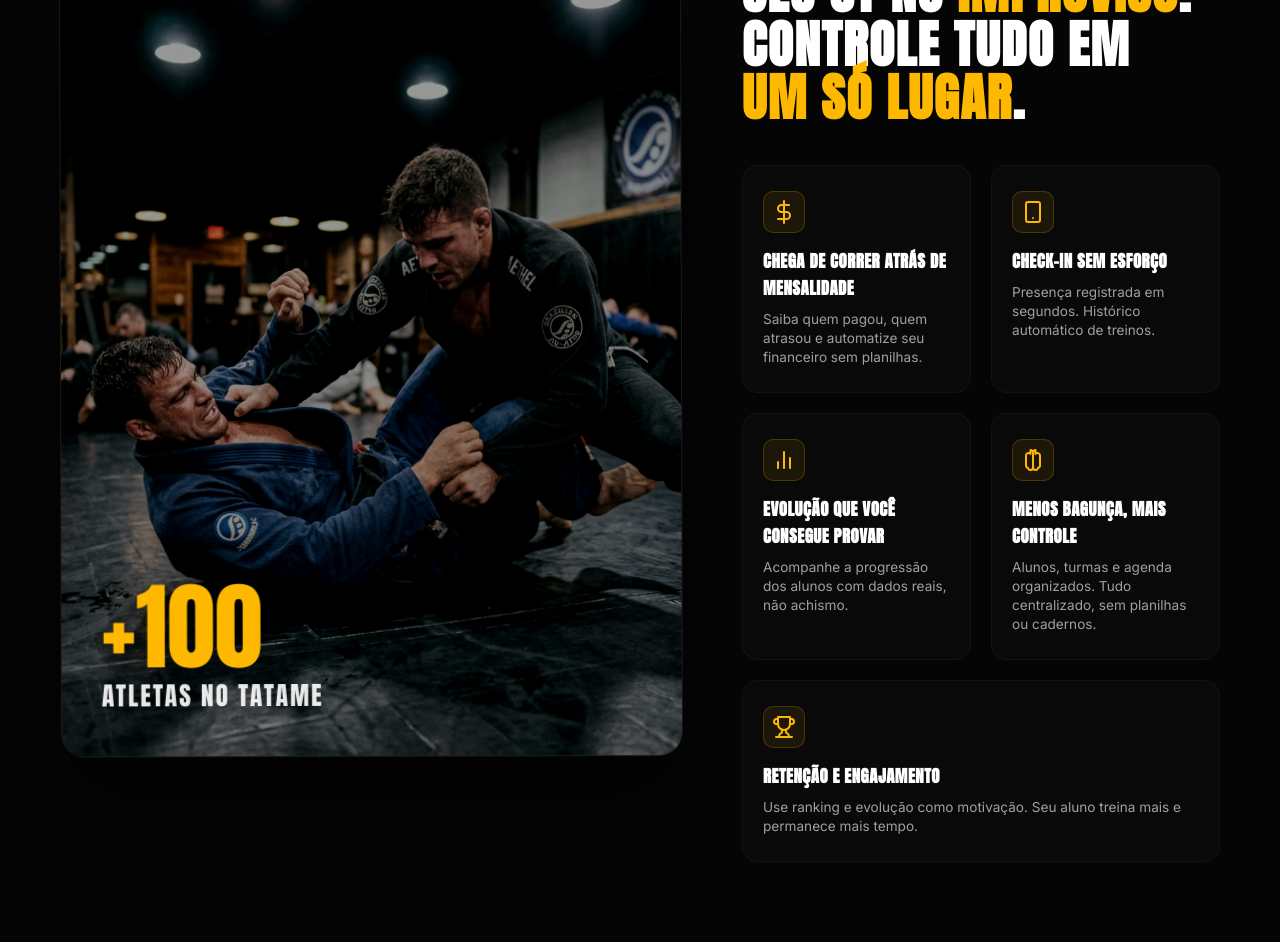
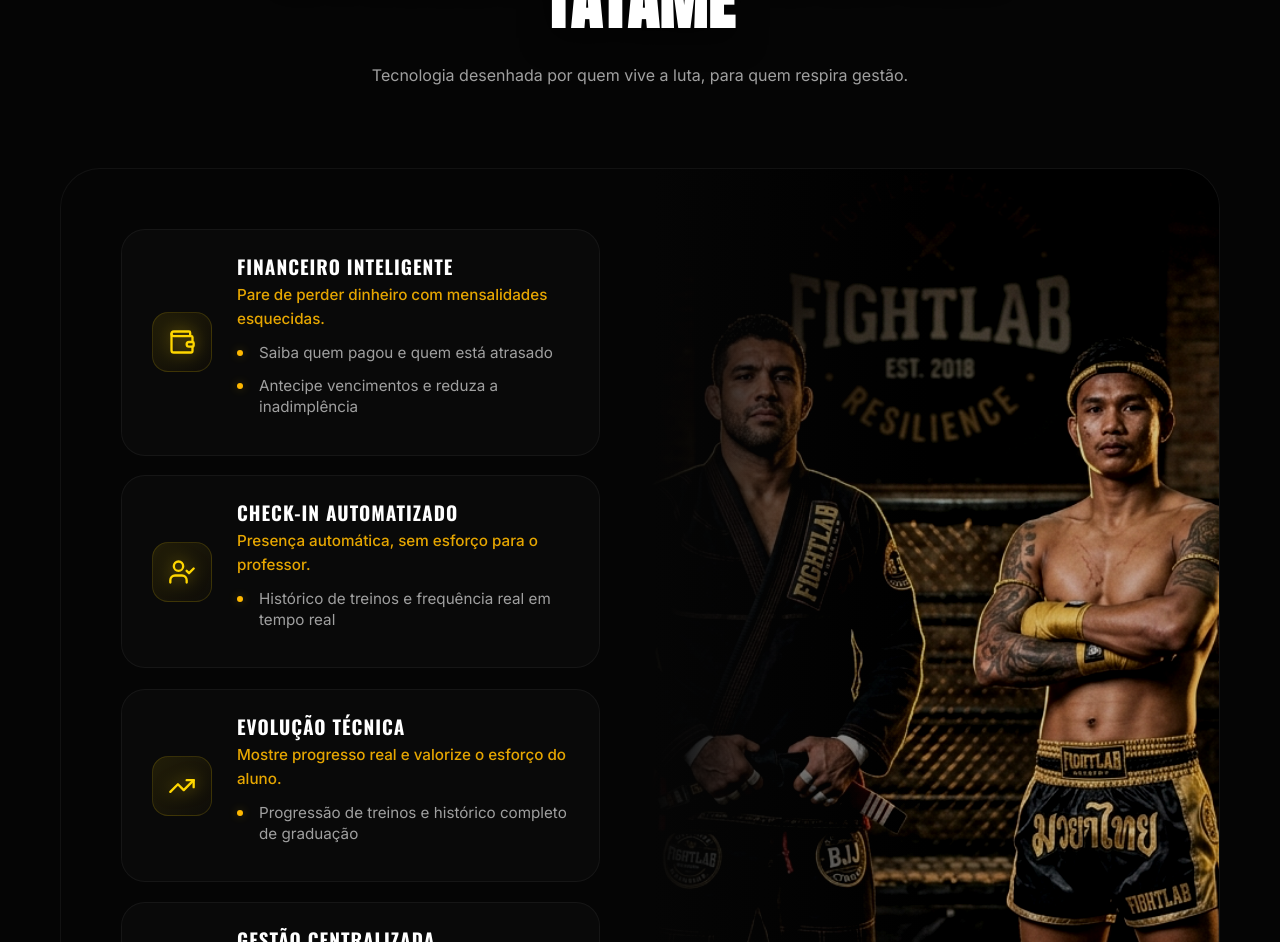
Before and after one commit to xjorgeyasuox/Site-Fight-Lab, a website with bundled scripts: page index.html in a window 1280 px wide. Shown: the part 1185-2127 px from the top of the page. Built offline with nearby package versions, Linux system fonts and the light colour scheme.

Commit message:
feat: refatoração da seção de funcionalidades com layout split e estética premium

```diff
--- a/index.html
+++ b/index.html
@@ -31,6 +31,8 @@
     <link
         href="https://fonts.googleapis.com/css2?family=Anton&family=Oswald:wght@500;600;700&family=Inter:wght@400;500;600&display=swap"
         rel="stylesheet">
+    <!-- Lucide Icons -->
+    <script src="https://unpkg.com/lucide@latest"></script>
 </head>
 
 <body>
@@ -112,65 +114,97 @@
 
     <!-- Diferenciais -->
     <section id="beneficios" class="features section-padding">
-        <div class="container features-container">
-            <!-- Coluna Esquerda: Card de Imagem -->
-            <div class="feature-image-column" data-reveal="fade-right">
-                <div class="feature-main-card">
-                    <img src="assets/luta.png" alt="Luta FightLab" class="feature-card-img">
-                    <div class="feature-overlay-text">
-                        <div class="counter-value">+100</div>
-                        <div class="counter-desc">ATLETAS NO TATAME</div>
+        <div class="container">
+            <div class="features-header" data-reveal="fade-up">
+                <span class="mini-badge">FUNCIONALIDADES ELITE</span>
+                <h2 class="section-title">O PODER DO <span class="text-yellow">FIGHTLAB</span> NO SEU TATAME</h2>
+                <p>Tecnologia desenhada por quem vive a luta, para quem respira gestão.</p>
+            </div>
+
+            <div class="features-split-v2">
+                <div class="features-list-v2">
+                    <!-- BLOCO 1 – FINANCEIRO -->
+                    <div class="feature-card-v2" data-reveal="fade-right" data-delay="100">
+                        <div class="card-icon-v2">
+                            <i data-lucide="wallet" class="golden-icon"></i>
+                        </div>
+                        <div class="card-content-v2">
+                            <h3 class="card-headline-v2">Financeiro Inteligente</h3>
+                            <p class="card-subheadline-v2">Pare de perder dinheiro com mensalidades esquecidas.</p>
+                            <ul class="card-bullets-v2">
+                                <li>Saiba quem pagou e quem está atrasado</li>
+                                <li>Antecipe vencimentos e reduza a inadimplência</li>
+                            </ul>
+                        </div>
+                    </div>
+
+                    <!-- BLOCO 2 – CHECK-IN -->
+                    <div class="feature-card-v2" data-reveal="fade-right" data-delay="200">
+                        <div class="card-icon-v2">
+                            <i data-lucide="user-check" class="golden-icon"></i>
+                        </div>
+                        <div class="card-content-v2">
+                            <h3 class="card-headline-v2">Check-in Automatizado</h3>
+                            <p class="card-subheadline-v2">Presença automática, sem esforço para o professor.</p>
+                            <ul class="card-bullets-v2">
+                                <li>Histórico de treinos e frequência real em tempo real</li>
+                            </ul>
+                        </div>
+                    </div>
+
+                    <!-- BLOCO 3 – EVOLUÇÃO -->
+                    <div class="feature-card-v2" data-reveal="fade-right" data-delay="300">
+                        <div class="card-icon-v2">
+                            <i data-lucide="trending-up" class="golden-icon"></i>
+                        </div>
+                        <div class="card-content-v2">
+                            <h3 class="card-headline-v2">Evolução Técnica</h3>
+                            <p class="card-subheadline-v2">Mostre progresso real e valorize o esforço do aluno.</p>
+                            <ul class="card-bullets-v2">
+                                <li>Progressão de treinos e histórico completo de graduação</li>
+                            </ul>
+                        </div>
+                    </div>
+
+                    <!-- BLOCO 4 – GESTÃO -->
+                    <div class="feature-card-v2" data-reveal="fade-right" data-delay="400">
+                        <div class="card-icon-v2">
+                            <i data-lucide="layout-dashboard" class="golden-icon"></i>
+                        </div>
+                        <div class="card-content-v2">
+                            <h3 class="card-headline-v2">Gestão Centralizada</h3>
+                            <p class="card-subheadline-v2">Tudo o que você precisa em um único sistema.</p>
+                            <ul class="card-bullets-v2">
+                                <li>Controle de alunos, turmas, agenda e histórico</li>
+                            </ul>
+                        </div>
+                    </div>
+
+                    <!-- BLOCO 5 – ENGAJAMENTO -->
+                    <div class="feature-card-v2" data-reveal="fade-right" data-delay="500">
+                        <div class="card-icon-v2">
+                            <i data-lucide="award" class="golden-icon"></i>
+                        </div>
+                        <div class="card-content-v2">
+                            <h3 class="card-headline-v2">Engajamento e Retenção</h3>
+                            <p class="card-subheadline-v2">Motive seus alunos a treinarem mais e melhor.</p>
+                            <ul class="card-bullets-v2">
+                                <li>Ranking por desempenho e sistema de evolução por conquistas</li>
+                            </ul>
+                        </div>
                     </div>
                 </div>
-            </div>
 
-            <!-- Coluna Direita: Texto e Grade -->
-            <div class="features-content-column">
-                <div class="features-header-mini" data-reveal="fade-up">
-                    <span class="mini-badge">DIFERENCIAIS</span>
-                    <h2 class="mini-section-title">Pare de gerenciar seu CT no <span class="text-yellow">improviso</span>.<br>Controle tudo em <span class="text-yellow">um só lugar</span>.</h2>
-                </div>
-
-                <div class="features-grid-2x2">
-                    <!-- Benefício 1 -->
-                    <div class="feature-item-small" data-reveal="fade-up" data-delay="100">
-                        <div class="item-icon">
-                            <svg width="24" height="24" viewBox="0 0 24 24" fill="none" stroke="currentColor" stroke-width="2" stroke-linecap="round" stroke-linejoin="round"><line x1="12" y1="1" x2="12" y2="23"></line><path d="M17 5H9.5a3.5 3.5 0 0 0 0 7h5a3.5 3.5 0 0 1 0 7H6"></path></svg>
+                <div class="features-image-v2" data-reveal="fade-left">
+                    <div class="mockup-container">
+                        <img src="assets/fighters_vertical.png" alt="FightLab Atletas" class="app-mockup-v2 main-feature-img">
+                        <div class="athlete-badge">
+                            <div class="badge-info">
+                                <span class="badge-number">+100</span>
+                                <span class="badge-text">ATLETAS</span>
+                            </div>
                         </div>
-                        <h3>Chega de correr atrás de mensalidade</h3>
-                        <p>Saiba quem pagou, quem atrasou e automatize seu financeiro sem planilhas.</p>
-                    </div>
-                    <!-- Benefício 2 -->
-                    <div class="feature-item-small" data-reveal="fade-up" data-delay="200">
-                        <div class="item-icon">
-                            <svg width="24" height="24" viewBox="0 0 24 24" fill="none" stroke="currentColor" stroke-width="2" stroke-linecap="round" stroke-linejoin="round"><rect x="5" y="2" width="14" height="20" rx="2" ry="2"></rect><line x1="12" y1="18" x2="12.01" y2="18"></line></svg>
-                        </div>
-                        <h3>Check-in sem esforço</h3>
-                        <p>Presença registrada em segundos. Histórico automático de treinos.</p>
-                    </div>
-                    <!-- Benefício 3 -->
-                    <div class="feature-item-small" data-reveal="fade-up" data-delay="300">
-                        <div class="item-icon">
-                            <svg width="24" height="24" viewBox="0 0 24 24" fill="none" stroke="currentColor" stroke-width="2" stroke-linecap="round" stroke-linejoin="round"><line x1="18" y1="20" x2="18" y2="10"></line><line x1="12" y1="20" x2="12" y2="4"></line><line x1="6" y1="20" x2="6" y2="14"></line></svg>
-                        </div>
-                        <h3>Evolução que você consegue provar</h3>
-                        <p>Acompanhe a progressão dos alunos com dados reais, não achismo.</p>
-                    </div>
-                    <!-- Benefício 4 -->
-                    <div class="feature-item-small" data-reveal="fade-up" data-delay="400">
-                        <div class="item-icon">
-                            <svg width="24" height="24" viewBox="0 0 24 24" fill="none" stroke="currentColor" stroke-width="2" stroke-linecap="round" stroke-linejoin="round"><path d="M9.5 2A2.5 2.5 0 0 1 12 4.5v15a2.5 2.5 0 0 1-4.96.44 2.5 2.5 0 0 1-2.04-2.44V7.5a2.5 2.5 0 0 1 4.5-1.5z"></path><path d="M14.5 2A2.5 2.5 0 0 0 12 4.5v15a2.5 2.5 0 0 0 4.96.44 2.5 2.5 0 0 0 2.04-2.44V7.5a2.5 2.5 0 0 0-4.5-1.5z"></path></svg>
-                        </div>
-                        <h3>Menos bagunça, mais controle</h3>
-                        <p>Alunos, turmas e agenda organizados. Tudo centralizado, sem planilhas ou cadernos.</p>
-                    </div>
-                    <!-- Benefício 5 -->
-                    <div class="feature-item-small" data-reveal="fade-up" data-delay="500">
-                        <div class="item-icon">
-                            <svg width="24" height="24" viewBox="0 0 24 24" fill="none" stroke="currentColor" stroke-width="2" stroke-linecap="round" stroke-linejoin="round"><path d="M6 9H4.5a2.5 2.5 0 0 1 0-5H6"></path><path d="M18 9h1.5a2.5 2.5 0 0 0 0-5H18"></path><path d="M4 22h16"></path><path d="M10 14.66V17c0 .55-.47.98-.97 1.21C7.85 18.75 7 20.24 7 22"></path><path d="M14 14.66V17c0 .55.47.98.97 1.21C16.15 18.75 17 20.24 17 22"></path><path d="M18 2H6v7a6 6 0 0 0 12 0V2Z"></path></svg>
-                        </div>
-                        <h3>Retenção e engajamento</h3>
-                        <p>Use ranking e evolução como motivação. Seu aluno treina mais e permanece mais tempo.</p>
+                        <div class="mockup-glow"></div>
                     </div>
                 </div>
             </div>
--- a/script.js
+++ b/script.js
@@ -147,3 +147,31 @@
         }
     });
 });
+
+// --- 4. INTERACTIVE CARDS (Spotlight Effect) ---
+const initSpotlight = () => {
+    const cards = document.querySelectorAll('.feature-card-v2');
+    cards.forEach(card => {
+        card.addEventListener('mousemove', e => {
+            const rect = card.getBoundingClientRect();
+            const x = e.clientX - rect.left;
+            const y = e.clientY - rect.top;
+            card.style.setProperty('--mouse-x', `${x}px`);
+            card.style.setProperty('--mouse-y', `${y}px`);
+        });
+    });
+};
+
+document.addEventListener('DOMContentLoaded', () => {
+    initSpotlight();
+    if (typeof lucide !== 'undefined') {
+        lucide.createIcons();
+    }
+});
+
+if (document.readyState !== 'loading') {
+    initSpotlight();
+    if (typeof lucide !== 'undefined') {
+        lucide.createIcons();
+    }
+}
--- a/styles.css
+++ b/styles.css
@@ -644,7 +644,6 @@
     margin-right: auto;
 }
 
-/* --- Features Section (New Reference Layout) --- */
 .features {
     background: #050505;
     padding: 120px 0;
@@ -652,204 +651,265 @@
     overflow: hidden;
 }
 
-.features-container {
+/* --- Features Section (New Reference Layout) --- */
+.features-header {
+    text-align: center;
+    margin-bottom: 80px;
+    max-width: 800px;
+    margin-left: auto;
+    margin-right: auto;
+}
+
+.features-split-v2 {
     display: grid;
-    grid-template-columns: 1.3fr 1fr;
-    gap: 60px;
-    align-items: center;
-}
-
-/* Coluna Esquerda: Card de Imagem */
-.feature-image-column {
-    position: relative;
-    perspective: 1000px;
-}
-
-.feature-main-card {
-    position: relative;
+    grid-template-columns: 1fr 1fr;
+    gap: 0;
+    align-items: stretch;
+    background: var(--bg-dark);
+    border-radius: 40px;
+    overflow: hidden;
+    border: 1px solid rgba(255, 255, 255, 0.05);
+}
+
+.features-list-v2 {
+    display: flex;
+    flex-direction: column;
+    gap: 20px;
+    padding: 60px;
+    padding-right: 40px;
+}
+
+.feature-card-v2 {
+    background: rgba(255, 255, 255, 0.02);
+    border: 1px solid rgba(255, 255, 255, 0.05);
+    padding: 25px 30px;
     border-radius: 24px;
+    transition: all 0.4s cubic-bezier(0.165, 0.84, 0.44, 1);
+    position: relative;
     overflow: hidden;
-    aspect-ratio: 4/5;
-    box-shadow: 0 40px 100px rgba(0,0,0,0.9);
-    border: 1px solid rgba(255, 255, 255, 0.08);
-    transform-style: preserve-3d;
-    animation: floatImage 6s ease-in-out infinite;
-}
-
-@keyframes floatImage {
-    0%, 100% { transform: translateY(0) rotate(0deg); }
-    50% { transform: translateY(-15px) rotate(-1deg); }
-}
-
-.feature-card-img {
+    display: flex;
+    align-items: center;
+    gap: 25px;
     width: 100%;
-    height: 100%;
-    object-fit: cover;
-    filter: brightness(0.6) contrast(1.1);
-    transition: transform 1.2s var(--ease-out-expo);
-}
-
-.feature-main-card:hover .feature-card-img {
-    transform: scale(1.1);
-}
-
-.feature-overlay-text {
-    position: absolute;
-    bottom: 40px;
-    left: 40px;
-    z-index: 2;
-    transform: translateZ(50px); /* Efeito de profundidade */
-}
-
-.counter-value {
-    font-family: 'Anton', sans-serif;
-    font-size: clamp(3rem, 8vw, 6rem);
-    color: var(--primary-yellow);
-    line-height: 0.9;
-    margin-bottom: 5px;
-    text-shadow: 0 10px 30px rgba(0,0,0,0.8);
-}
-
-.counter-desc {
-    font-family: 'Anton', sans-serif;
-    font-size: clamp(1rem, 2vw, 1.8rem);
-    color: #fff;
-    letter-spacing: 2px;
-    text-transform: uppercase;
-    opacity: 0.9;
-}
-
-/* Coluna Direita: Conteúdo */
-.features-header-mini {
-    margin-bottom: 40px;
-}
-
-.mini-badge {
-    color: var(--primary-yellow);
-    font-size: 0.75rem;
-    font-weight: 800;
-    letter-spacing: 3px;
-    margin-bottom: 12px;
-    display: block;
-    opacity: 0.8;
-}
-
-.mini-section-title {
-    font-family: 'Anton', sans-serif;
-    font-size: clamp(1.8rem, 4vw, 3.2rem);
-    line-height: 1.05;
-    letter-spacing: 0.03em;
-    color: #fff;
-    max-width: 450px;
-}
-
-.features-grid-2x2 {
-    display: grid;
-    grid-template-columns: repeat(2, 1fr);
-    gap: 20px;
-}
-
-/* Se houver um número ímpar de itens, o último ocupa as duas colunas */
-.feature-item-small:last-child:nth-child(odd) {
-    grid-column: span 2;
-}
-
-.feature-item-small {
-    background: rgba(255, 255, 255, 0.02);
-    padding: 25px 20px;
-    border-radius: 16px;
-    border: 1px solid rgba(255, 255, 255, 0.04);
-    transition: all 0.5s var(--ease-out-expo);
-    position: relative;
-    overflow: hidden;
-}
-
-.feature-item-small::before {
+}
+
+.feature-card-v2:hover {
+    transform: translateX(10px);
+    background: rgba(255, 255, 255, 0.05);
+    border-color: var(--primary-yellow);
+    box-shadow: 20px 20px 40px rgba(0,0,0,0.4);
+}
+
+.feature-card-v2::before {
     content: '';
     position: absolute;
     top: 0;
     left: 0;
     width: 100%;
     height: 100%;
-    background: linear-gradient(135deg, rgba(255, 184, 0, 0.1), transparent);
+    background: radial-gradient(1000px circle at var(--mouse-x) var(--mouse-y), rgba(255, 184, 0, 0.04), transparent 50%);
+    z-index: 0;
     opacity: 0;
-    transition: opacity 0.5s ease;
-}
-
-.feature-item-small:hover {
-    background: rgba(255, 255, 255, 0.05);
-    border-color: rgba(255, 184, 0, 0.4);
-    transform: translateY(-5px) scale(1.02);
-    box-shadow: 0 15px 30px rgba(0,0,0,0.3);
-}
-
-.feature-item-small:hover::before {
+    transition: opacity 0.8s ease;
+    pointer-events: none;
+}
+
+.feature-card-v2:hover::before {
     opacity: 1;
 }
 
-.item-icon {
-    color: var(--primary-yellow);
-    margin-bottom: 15px;
-    background: rgba(255, 184, 0, 0.08);
-    width: 42px;
-    height: 42px;
+.card-icon-v2, .card-content-v2 {
+    position: relative;
+    z-index: 1;
+}
+
+.card-icon-v2 {
+    flex-shrink: 0;
+    width: 60px;
+    height: 60px;
+    background: linear-gradient(135deg, rgba(255, 215, 0, 0.1) 0%, rgba(184, 134, 11, 0.03) 100%);
     display: flex;
     align-items: center;
     justify-content: center;
-    border-radius: 10px;
-    border: 1px solid rgba(255, 184, 0, 0.2);
-    transition: transform 0.5s var(--ease-out-expo);
-}
-
-.feature-item-small:hover .item-icon {
-    transform: rotateY(180deg);
-}
-
-.feature-item-small h3 {
-    font-family: 'Anton', sans-serif;
-    font-size: 1.05rem;
-    color: #fff;
-    margin-bottom: 8px;
-    letter-spacing: 0.5px;
-    position: relative;
-    z-index: 2;
-}
-
-.feature-item-small p {
-    font-size: 0.85rem;
+    border-radius: 16px;
+    border: 1px solid rgba(255, 215, 0, 0.15);
+}
+
+.golden-icon {
+    width: 28px;
+    height: 28px;
+    color: #FFD700;
+    filter: drop-shadow(0 0 8px rgba(255, 215, 0, 0.5));
+}
+
+.card-headline-v2 {
+    font-family: var(--font-heading);
+    font-size: 1.2rem;
+    line-height: 1.2;
+    margin-bottom: 5px;
+    color: var(--text-main);
+    text-transform: uppercase;
+    letter-spacing: 1px;
+}
+
+.card-subheadline-v2 {
+    font-size: 0.95rem;
+    color: rgba(255, 184, 0, 0.9);
+    margin-bottom: 10px;
+    font-weight: 500;
+}
+
+.card-bullets-v2 {
+    list-style: none;
+    padding: 0;
+    margin-top: auto;
+}
+
+.card-bullets-v2 li {
+    position: relative;
+    padding-left: 22px;
+    margin-bottom: 12px;
+    font-size: 0.95rem;
     color: var(--text-muted);
     line-height: 1.4;
-    position: relative;
+}
+
+.card-bullets-v2 li::before {
+    content: '';
+    position: absolute;
+    left: 0;
+    top: 8px;
+    width: 6px;
+    height: 6px;
+    background-color: var(--primary-yellow);
+    border-radius: 50%;
+    box-shadow: 0 0 10px rgba(255, 214, 0, 0.3);
+}
+
+/* Bullet points restored with brand colors */
+
+/* Mockup Styles */
+.features-image-v2 {
+    position: relative;
+    height: 100%;
+    min-height: 600px;
+}
+
+.mockup-container {
+    position: relative;
+    z-index: 1;
+    height: 100%;
+}
+
+.app-mockup-v2 {
+    position: absolute;
+    top: 0;
+    left: 0;
+    width: 100%;
+    height: 100%;
+    object-fit: cover;
+    z-index: 1;
+}
+
+.features-image-v2::after {
+    content: '';
+    position: absolute;
+    top: 0;
+    left: 0;
+    width: 100%;
+    height: 100%;
+    background: linear-gradient(to right, var(--bg-dark) 0%, var(--bg-dark) 2%, transparent 50%);
     z-index: 2;
-}
-
-/* Responsividade */
-@media (max-width: 1200px) {
-    .features-container {
-        gap: 40px;
-    }
+    pointer-events: none;
+}
+
+.main-feature-img {
+    filter: brightness(0.8) contrast(1.1);
+    transition: filter 0.5s ease;
+}
+
+.feature-card-v2:hover ~ .features-image-v2 .main-feature-img {
+    filter: brightness(1) contrast(1.2);
+}
+
+/* Athlete Badge */
+.athlete-badge {
+    position: absolute;
+    bottom: 50px;
+    right: 40px;
+    background: var(--primary-yellow);
+    padding: 12px 30px;
+    border-radius: 15px;
+    display: flex;
+    flex-direction: column;
+    align-items: center;
+    justify-content: center;
+    text-align: center;
+    box-shadow: 0 15px 35px rgba(0, 0, 0, 0.5);
+    z-index: 10;
+    animation: floatingBadge 3s ease-in-out infinite;
+}
+
+.badge-info {
+    display: flex;
+    flex-direction: column;
+    align-items: center;
+}
+
+.badge-number {
+    font-family: var(--font-heading);
+    font-size: 1.8rem;
+    color: #000;
+    line-height: 1;
+}
+
+.badge-text {
+    font-size: 0.8rem;
+    color: rgba(0,0,0,0.8);
+    font-weight: 700;
+    letter-spacing: 1px;
+}
+
+@keyframes floatingBadge {
+    0%, 100% { transform: translateY(0) rotate(-2deg); }
+    50% { transform: translateY(-20px) rotate(2deg); }
+}
+
+.mockup-glow {
+    display: none;
 }
 
 @media (max-width: 992px) {
-    .features-container {
+    .features-split-v2 {
         grid-template-columns: 1fr;
-    }
-
-    .feature-image-column {
-        max-width: 500px;
-        margin: 0 auto 40px;
-    }
-}
-
-@media (max-width: 600px) {
-    .features-grid-2x2 {
-        grid-template-columns: 1fr;
-    }
-
-    .feature-item-small:last-child:nth-child(odd) {
-        grid-column: span 1;
-    }
-}
+        gap: 20px;
+        border-radius: 20px;
+    }
+
+    .features-list-v2 {
+        padding: 40px 20px;
+    }
+
+    .feature-card-v2 {
+        flex-direction: column;
+        align-items: flex-start;
+        gap: 20px;
+        padding: 30px 25px;
+    }
+
+    .features-image-v2 {
+        position: static;
+        order: -1;
+        min-height: 400px;
+    }
+
+    .athlete-badge {
+        bottom: 30px;
+        right: 20px;
+        padding: 10px 20px;
+    }
+}
+
 
 
 /* Pricing Section */
```
Also changed, not shown: assets/fighters.png (added), assets/fighters_vertical.png (added).
